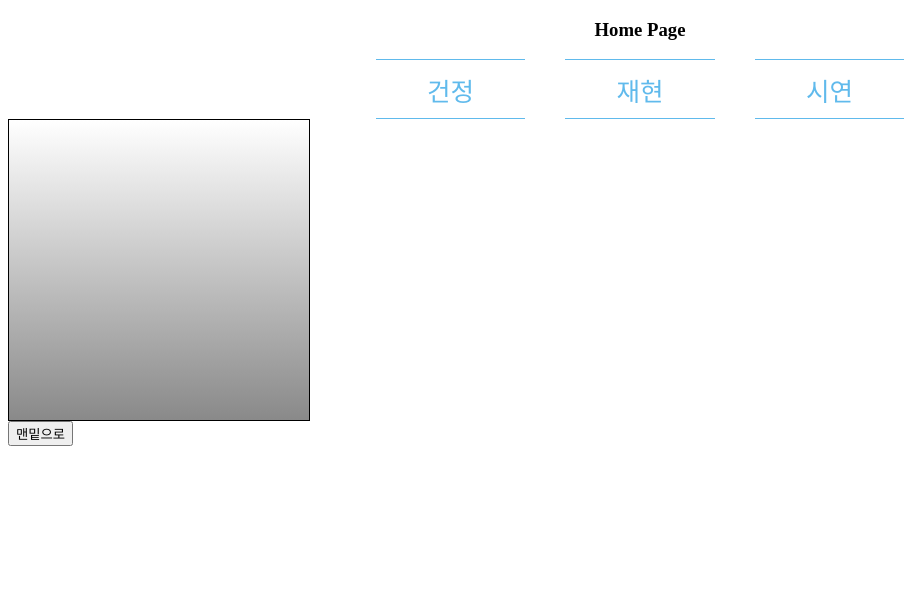
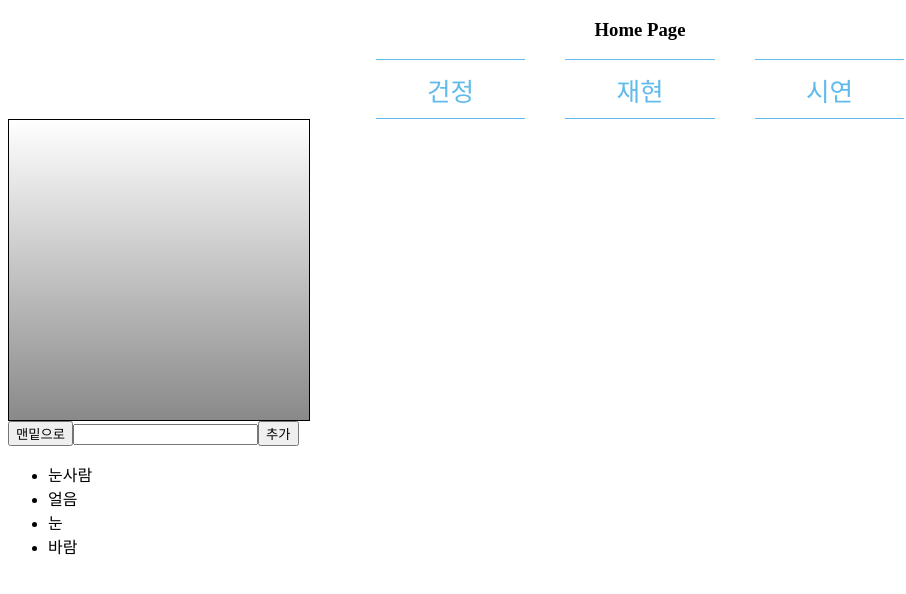
Before and after one commit to JuGeonjeong/newbie, a React (Create React App) app: page /k in a window 1280 px wide. Shown: the top 594 px of the page, without its empty margins (0-906 px from the left). Built offline with nearby package versions, Linux system fonts and the light colour scheme.

Commit message:
6장완료 어렵네 ㅋㅋ

```diff
--- a/src/K/K.js
+++ b/src/K/K.js
@@ -6,6 +6,7 @@
 import ValidationSample from "./component/ValidationSample";
 import RefSample from "./component/RefSample";
 import ScrollBox from "./component/ScrollBox";
+import IterationSample from "./component/IterationSample";
 
 class App2 extends Component {
   render() {
@@ -18,6 +19,7 @@
         <button onClick={() => this.scrollbox.scrollToBottom()}>
           맨밑으로
         </button>
+        <IterationSample></IterationSample>
       </>
     );
   }
--- /dev/null
+++ b/src/K/component/IterationSample.js
@@ -0,0 +1,45 @@
+import react, { useState } from "react";
+const IterationSample = () => {
+  const [names, setNames] = useState([
+    { id: 1, text: "눈사람" },
+    { id: 2, text: "얼음" },
+    { id: 3, text: "눈" },
+    { id: 4, text: "바람" },
+  ]);
+
+  const [inputText, setInputText] = useState("");
+  const [nextId, setNextId] = useState(5); // 새로운 항목을 추가할 때 사용할 id
+  const handleChange = (e) => setInputText(e.target.value);
+  const handleClick = () => {
+    //push는 기존 배열 자체 변경, concat은 새로운 배열 생성
+    //   리액트는 기존 상태를 그대로 두면서 새로운 값을 설정해야함 --> 불변성 유지 -> 최적화 할 수 있음
+    const nextNames = names.concat({
+      id: nextId,
+      text: inputText,
+    });
+    setNextId(nextId + 1); //nextId 값에 1를 더해준다.
+    setNames(nextNames); // names 값을 업데이트 한다.
+    setInputText(""); // inputText를 비운다.
+  };
+
+  const onRemove = (id) => {
+    const nextNames = names.filter((name) => name.id !== id);
+    setNames(nextNames);
+  };
+
+  const nameList = names.map((name) => (
+    <li key={name.id} onDoubleClick={() => onRemove(name.id)}>
+      {name.text}
+    </li>
+  ));
+  return (
+    <>
+      <input value={inputText} onChange={handleChange} />
+      <button onClick={handleClick}>추가</button>
+
+      <ul>{nameList}</ul>
+    </>
+  );
+};
+
+export default IterationSample;
```
